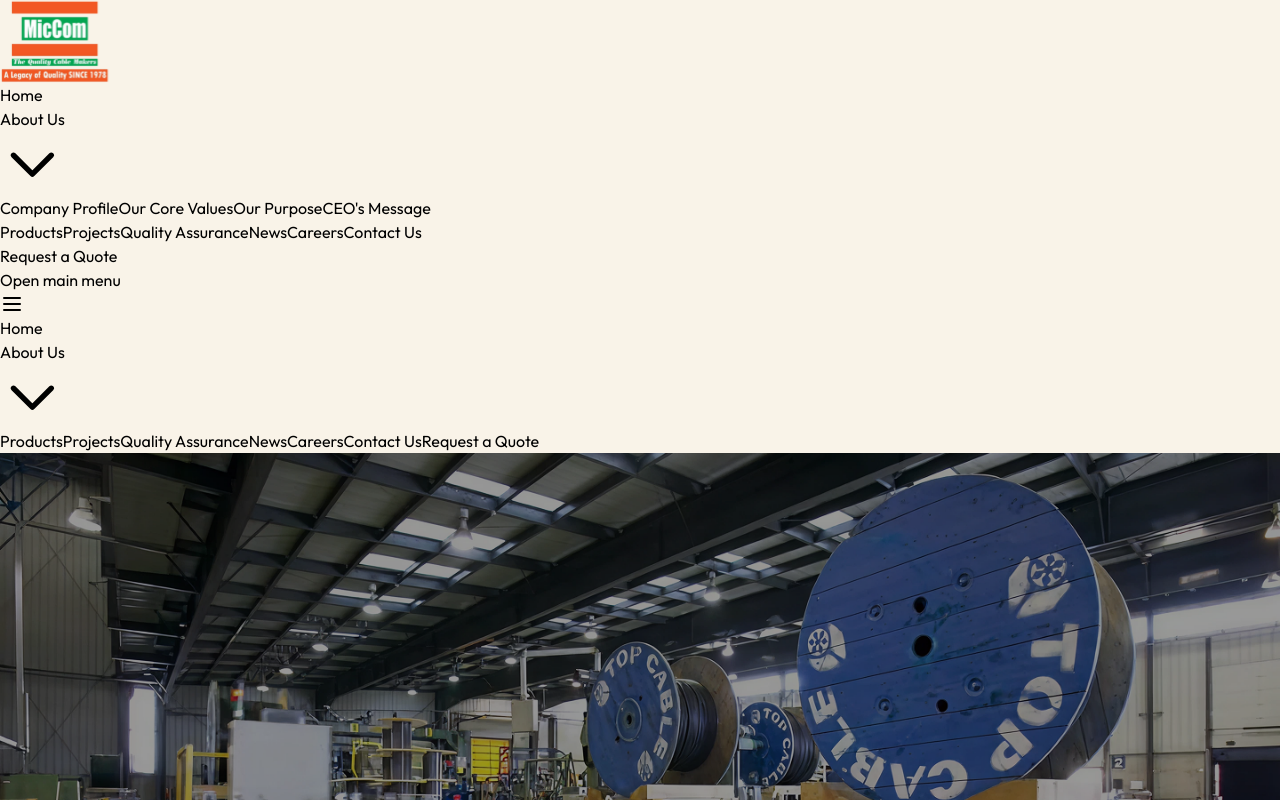
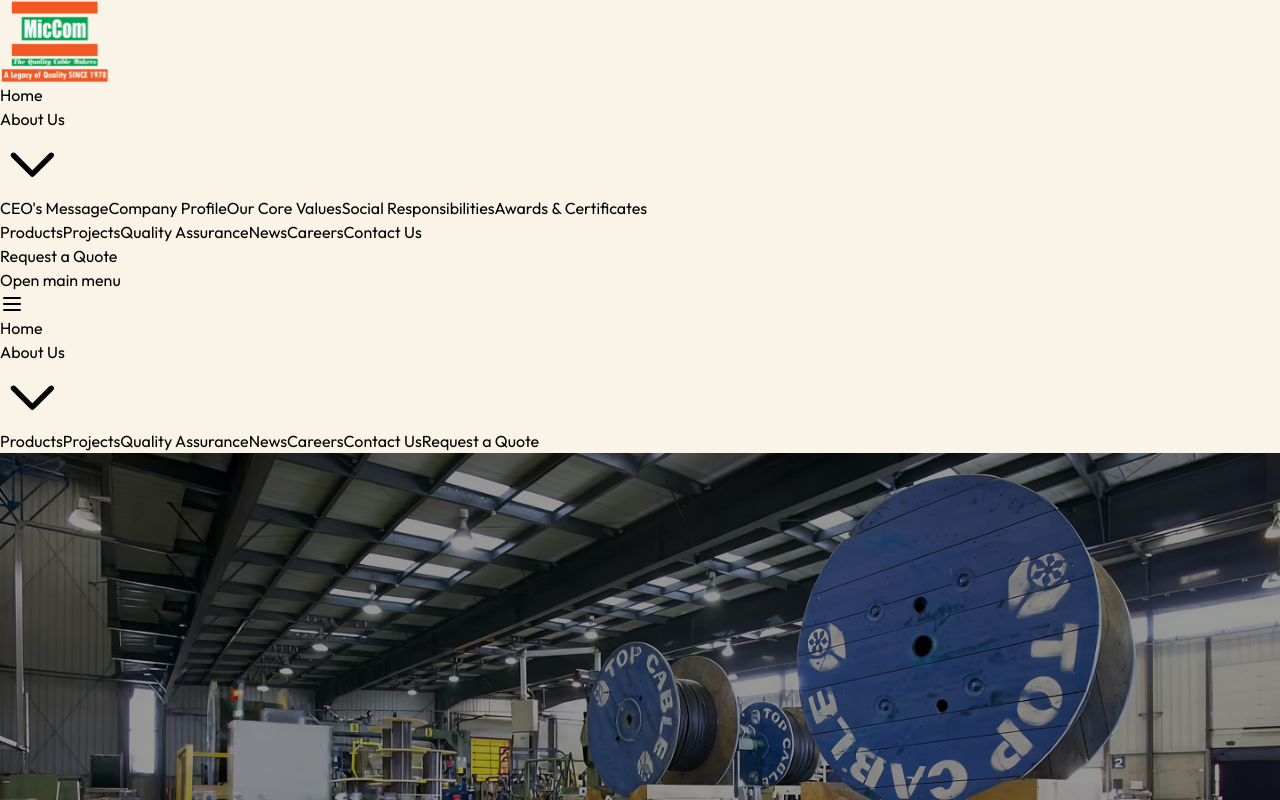
Before and after one commit to Olamidehash1234/MicCom, a React (Vite) app: page / in a window 1280 px wide. Shown: the top 800 px of the page. Built offline with nearby package versions, Linux system fonts and the light colour scheme.

Commit message:
corrections done

```diff
--- a/src/components/Navbar.tsx
+++ b/src/components/Navbar.tsx
@@ -1,11 +1,12 @@
 import { useState, useEffect } from "react";
 import { Menu, X } from "lucide-react";
-import { NavLink } from "react-router-dom";
+import { NavLink, useLocation } from "react-router-dom";
 
 const Navbar = () => {
   const [isMenuOpen, setIsMenuOpen] = useState(false);
   const [isScrolled, setIsScrolled] = useState(false);
   const [expandedSection, setExpandedSection] = useState<string | null>(null);
+  const location = useLocation();
 
   useEffect(() => {
     const handleScroll = () => {
@@ -79,9 +80,19 @@ const Navbar = () => {
                 <div className="absolute left-1/2 transform -translate-x-1/2 pt-2 md:pt-[40px] opacity-0 invisible group-hover:opacity-100 group-hover:visible transition-all duration-300">
                   <div className="w-[300px] bg-white shadow-lg py-2 rounded-md">
                     <NavLink
+                      to="/about/ceo-message"
+                      className={({ isActive }) =>
+                        `block px-6 py-3 hover:bg-[#E25319] hover:text-[#fff] ${isActive ? "text-[#E25319]" : "text-[#001D0D]"}`
+                      }
+                    >
+                      CEO's Message
+                    </NavLink>
+                    <NavLink
                       to="/about"
                       className={({ isActive }) =>
-                        `block px-6 py-3 hover:bg-[#E25319] hover:text-[#fff] ${isActive ? "text-[#E25319]" : "text-[#001D0D]"}`
+                        `block px-6 py-3 hover:bg-[#E25319] hover:text-[#fff] ${
+                          isActive && location.pathname === '/about' ? "text-[#E25319]" : "text-[#001D0D]"
+                        }`
                       }
                     >
                       Company Profile
@@ -95,20 +106,20 @@ const Navbar = () => {
                       Our Core Values
                     </NavLink>
                     <NavLink
-                      to="/about/purpose"
+                      to="/social-responsibilities"
                       className={({ isActive }) =>
                         `block px-6 py-3 hover:bg-[#E25319] hover:text-[#fff] ${isActive ? "text-[#E25319]" : "text-[#001D0D]"}`
                       }
                     >
-                      Our Purpose
+                      Social Responsibilities
                     </NavLink>
                     <NavLink
-                      to="/about/ceo-message"
+                      to="/awards"
                       className={({ isActive }) =>
                         `block px-6 py-3 hover:bg-[#E25319] hover:text-[#fff] ${isActive ? "text-[#E25319]" : "text-[#001D0D]"}`
                       }
                     >
-                      CEO's Message
+                      Awards & Certificates
                     </NavLink>
                   </div>
                 </div>
@@ -239,10 +250,21 @@ const Navbar = () => {
 
             {expandedSection === 'about' && (
               <div className="ml-4 mt-2 space-y-2">
-                <NavLink to="/about" className="block py-2 text-[16px]" onClick={handleLinkClick}>Company Profile</NavLink>
+                <NavLink to="/about/ceo-message" className="block py-2 text-[16px]" onClick={handleLinkClick}>CEO's Message</NavLink>
+                <NavLink
+                  to="/about"
+                  className={({ isActive }) =>
+                    `block py-2 text-[16px] ${
+                      isActive && location.pathname === '/about' ? "text-[#E25319]" : "text-[#001D0D]"
+                    }`
+                  }
+                  onClick={handleLinkClick}
+                >
+                  Company Profile
+                </NavLink>
                 <NavLink to="/about/values" className="block py-2 text-[16px]" onClick={handleLinkClick}>Our Core Values</NavLink>
-                <NavLink to="/about/purpose" className="block py-2 text-[16px]" onClick={handleLinkClick}>Our Purpose</NavLink>
-                <NavLink to="/about/ceo-message" className="block py-2 text-[16px]" onClick={handleLinkClick}>CEO's Message</NavLink>
+                <NavLink to="/social-responsibilities" className="block py-2 text-[16px]" onClick={handleLinkClick}>Social Responsibilities</NavLink>
+                <NavLink to="/awards" className="block py-2 text-[16px]" onClick={handleLinkClick}>Awards & Certificates</NavLink>
               </div>
             )}
           </div>
```
